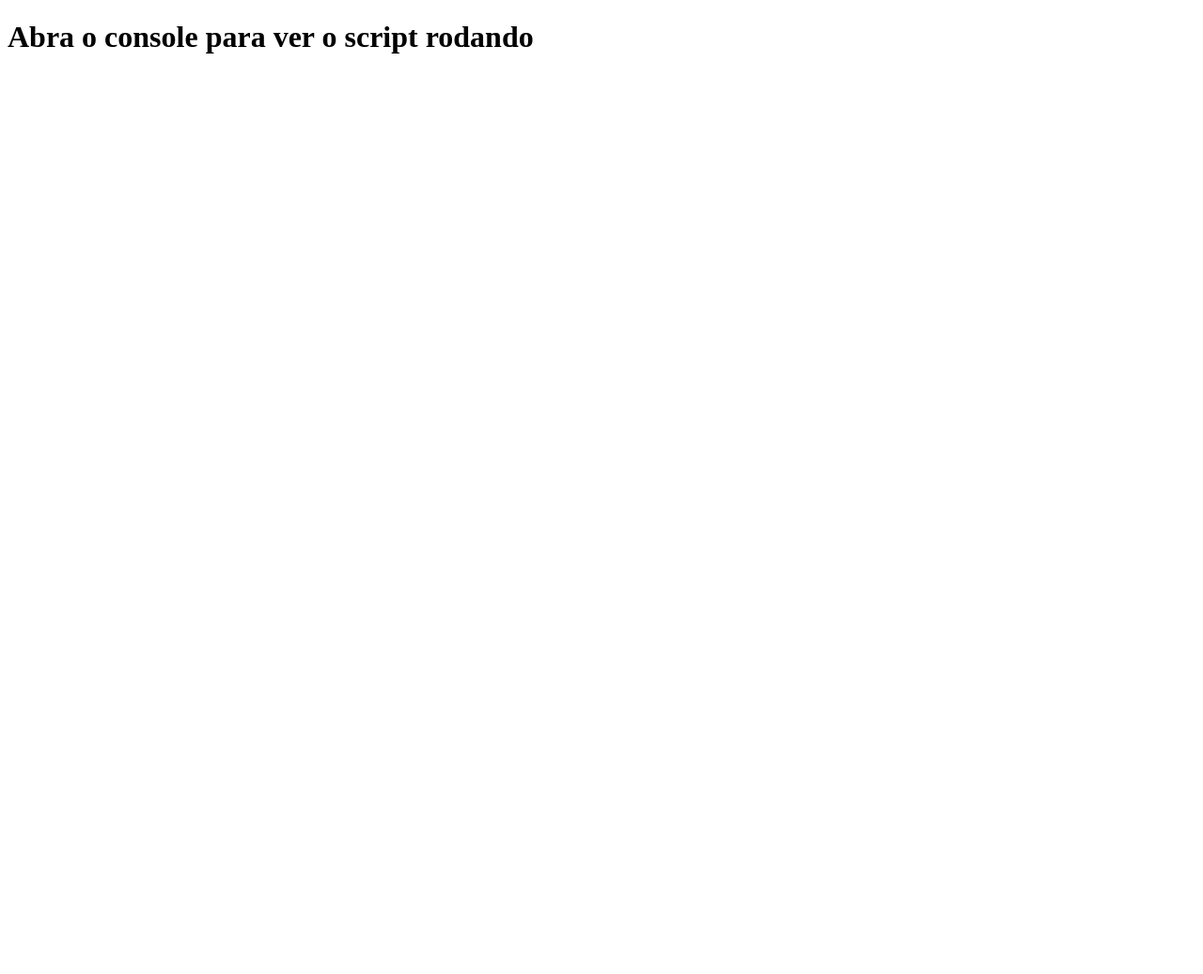
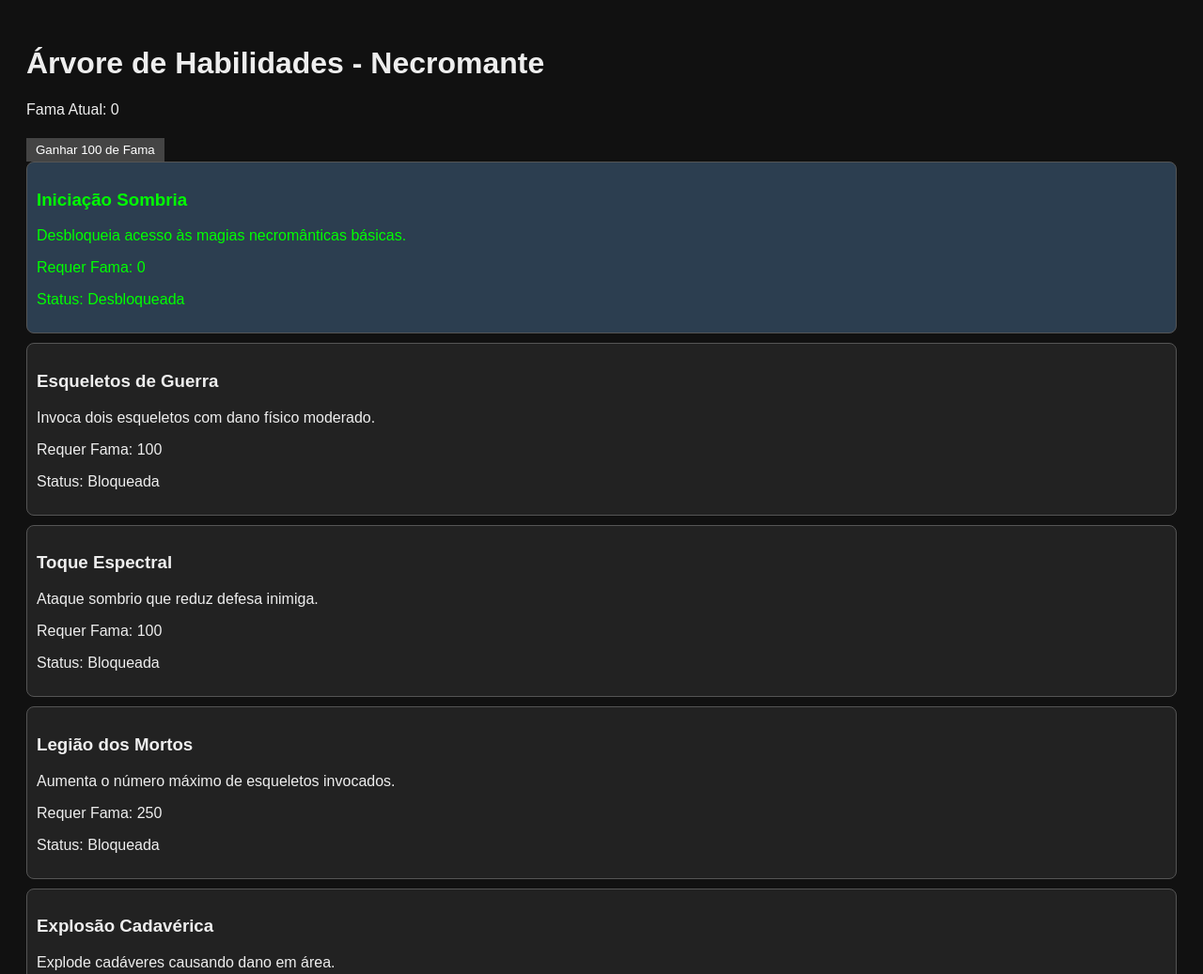
Before and after one commit to malfeitora/A-grande-rvore-, a plain HTML site: page index.html in a window 1280 px wide. Shown: the top 1037 px of the page at 94% size. Before the commit the page ends 800 px from the top, so only its background shows below. Drawn offline with Linux system fonts and the light colour scheme.

Commit message:
Update index.html

```diff
--- a/index.html
+++ b/index.html
@@ -3,9 +3,114 @@
 <head>
   <meta charset="UTF-8">
   <title>Árvore de Habilidades - Necromante</title>
+  <style>
+    body {
+      font-family: Arial, sans-serif;
+      background: #111;
+      color: #eee;
+      padding: 20px;
+    }
+    .skill {
+      border: 1px solid #555;
+      border-radius: 8px;
+      padding: 10px;
+      margin-bottom: 10px;
+      background-color: #222;
+    }
+    .unlocked {
+      background-color: #2c3e50;
+      color: #0f0;
+    }
+    button {
+      margin-top: 5px;
+      padding: 5px 10px;
+      background-color: #444;
+      color: #fff;
+      border: none;
+      cursor: pointer;
+    }
+    button:disabled {
+      background-color: #222;
+      color: #888;
+    }
+  </style>
 </head>
 <body>
-  <h1>Abra o console para ver o script rodando</h1>
-  <script src="script.js"></script>
+
+  <h1>Árvore de Habilidades - Necromante</h1>
+  <p>Fama Atual: <span id="fame">0</span></p>
+  <button onclick="gainFame(100)">Ganhar 100 de Fama</button>
+
+  <div id="skills"></div>
+
+  <script>
+    class SkillNode {
+      constructor(id, name, description, fameRequired, connectedNodes = [], unlocked = false) {
+        this.id = id;
+        this.name = name;
+        this.description = description;
+        this.fameRequired = fameRequired;
+        this.connectedNodes = connectedNodes;
+        this.unlocked = unlocked;
+      }
+    }
+
+    const skillTree = {
+      fame: 0,
+      nodes: [
+        new SkillNode(0, "Iniciação Sombria", "Desbloqueia acesso às magias necromânticas básicas.", 0, [1, 2], true),
+        new SkillNode(1, "Esqueletos de Guerra", "Invoca dois esqueletos com dano físico moderado.", 100, [3]),
+        new SkillNode(2, "Toque Espectral", "Ataque sombrio que reduz defesa inimiga.", 100, [4]),
+        new SkillNode(3, "Legião dos Mortos", "Aumenta o número máximo de esqueletos invocados.", 250, []),
+        new SkillNode(4, "Explosão Cadavérica", "Explode cadáveres causando dano em área.", 250, [])
+      ],
+
+      gainFame(amount) {
+        this.fame += amount;
+        document.getElementById("fame").textContent = this.fame;
+        this.checkUnlocks();
+        renderSkills();
+      },
+
+      checkUnlocks() {
+        for (let node of this.nodes) {
+          if (!node.unlocked && this.fame >= node.fameRequired) {
+            const hasConnectedUnlocked = node.connectedNodes.some(id => this.nodes[id]?.unlocked);
+            const isConnectedToUnlocked = this.nodes.some(n =>
+              n.connectedNodes.includes(node.id) && n.unlocked
+            );
+            if (isConnectedToUnlocked || node.fameRequired === 0) {
+              node.unlocked = true;
+            }
+          }
+        }
+      }
+    };
+
+    function gainFame(amount) {
+      skillTree.gainFame(amount);
+    }
+
+    function renderSkills() {
+      const container = document.getElementById("skills");
+      container.innerHTML = "";
+
+      skillTree.nodes.forEach(node => {
+        const div = document.createElement("div");
+        div.className = "skill" + (node.unlocked ? " unlocked" : "");
+        div.innerHTML = `
+          <h3>${node.name}</h3>
+          <p>${node.description}</p>
+          <p>Requer Fama: ${node.fameRequired}</p>
+          <p>Status: ${node.unlocked ? "Desbloqueada" : "Bloqueada"}</p>
+        `;
+        container.appendChild(div);
+      });
+    }
+
+    // Inicializar
+    renderSkills();
+  </script>
+
 </body>
 </html>
```
